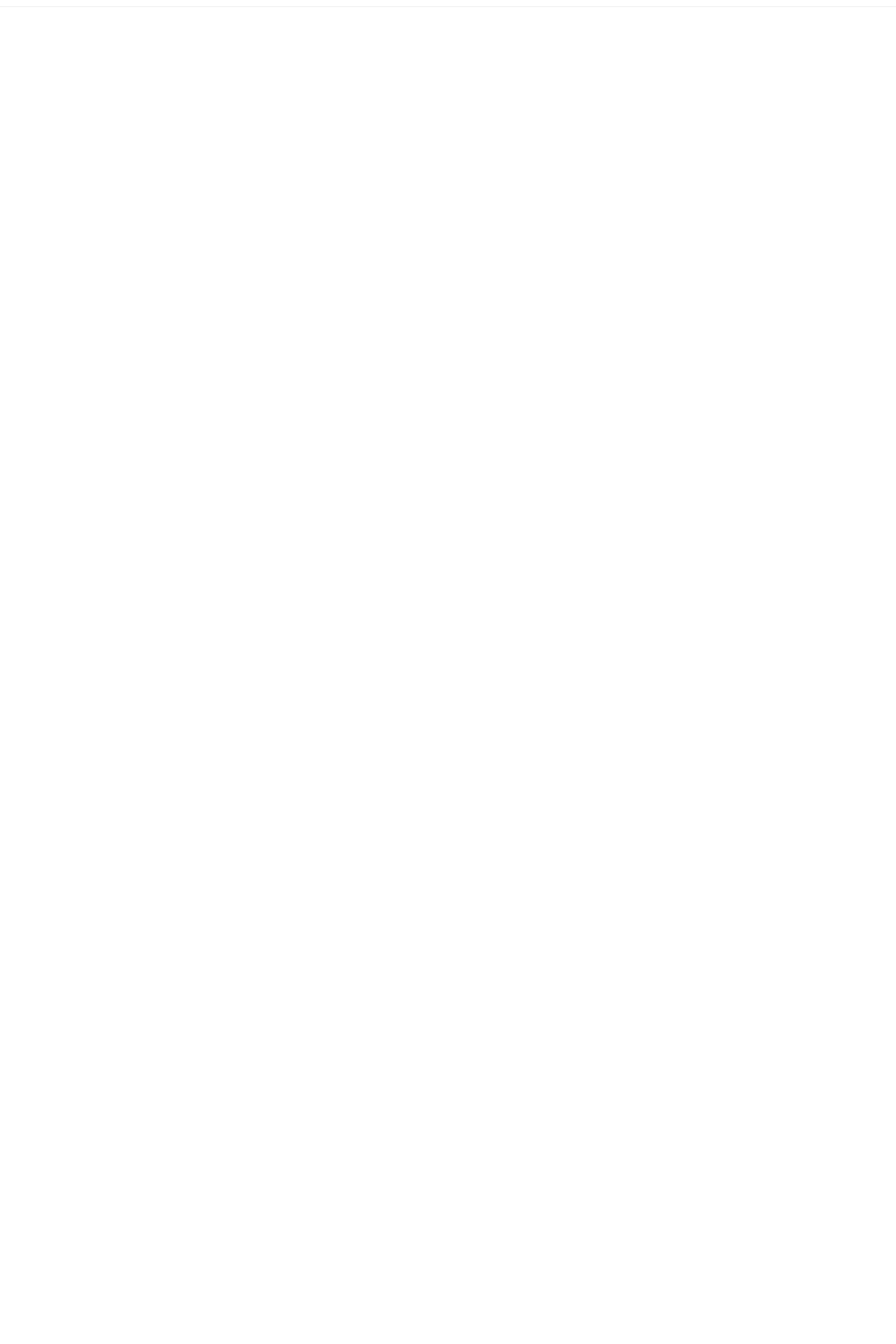
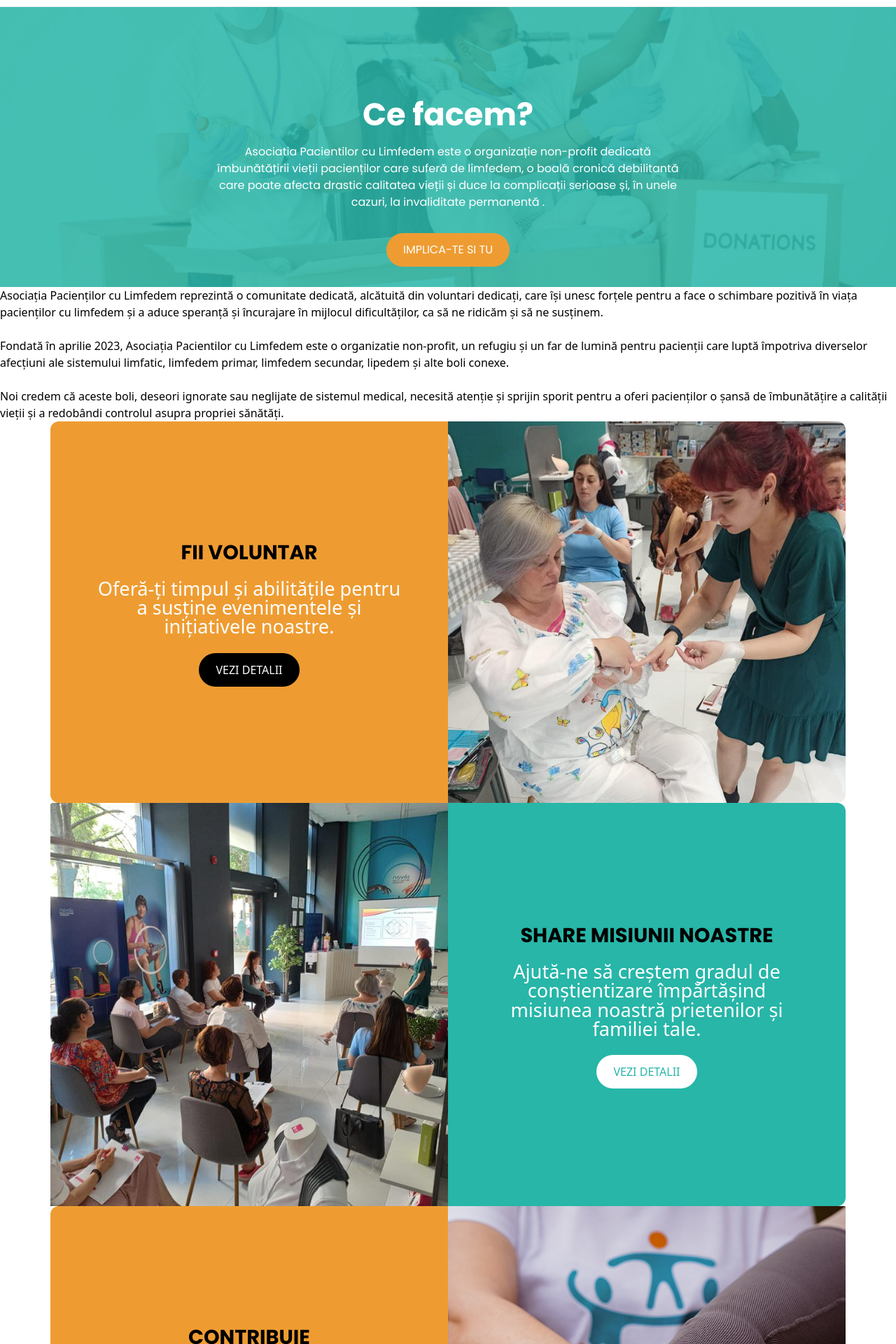
Before and after one commit to LiviuCaciulatu/asociatialimfedem, a Next.js app in the folder asociatialimfedem/: page /ce-facem in a window 1280 px wide. Shown: the part 60-1980 px from the top of the page at 70% size. Before the commit the page ends 800 px from the top, so only its background shows below. Built offline with nearby package versions, Linux system fonts and the light colour scheme.

Commit message:
work in progress

```diff
--- a/asociatialimfedem/app/ce-facem/page.tsx
+++ b/asociatialimfedem/app/ce-facem/page.tsx
@@ -1,3 +1,13 @@
+import CeFacemHero from "../components/ce-facem-page/CeFacemHero/CeFacemHero";
+import Footer from "../components/footer/Footer";
+import CeFacem from "../components/ce-facem-page/ce-facem/CeFacem";
+
 export default function Page() {
-  return null;
+  return (
+    <>
+      <CeFacemHero />
+      <CeFacem />
+      <Footer />
+    </>
+  );
 }
--- /dev/null
+++ b/asociatialimfedem/app/components/ce-facem-page/CeFacemHero/CeFacemHero.module.scss
@@ -0,0 +1,66 @@
+@use '../../../styles/globals' as *;
+
+.hero {
+  position: relative;
+  padding-top: 15vh;
+  background-image: url('/assets/jpg/background-1.jpg');
+  background-position: center;
+  background-repeat: no-repeat;
+  background-size: cover;
+  height: 50vh;
+  font-family: $font-regular;
+
+  &::after {
+    content: '';
+    position: absolute;
+    inset: 0;
+    background-color: rgba($teal, 0.85);
+    z-index: 0;
+  }
+  > * {
+    position: relative;
+    z-index: 1;
+  }
+}
+
+.inner {
+  max-width: $maxWidth;
+  margin: 0 auto;
+  text-align: center;
+    padding: 0rem 2rem;
+}
+
+.title {
+  font-size: 2.8rem;
+  margin: 0 0 0.5rem 0;
+  font-family: $font-bold;
+  color: white;
+}
+
+.lead {
+  color: #444;
+  max-width: 680px;
+  margin: 0 auto;
+    color: white;
+}
+
+.primaryBtn {
+  background: $orange;
+  color: #fff;
+  border: none;
+  border-radius: 9999px;
+  padding: 0.75rem 1.5rem;
+  font-size: 1rem;
+  cursor: pointer;
+  transition: background 0.3s ease;
+    margin-top: 2rem;
+
+
+  &:hover {
+    background: $black;
+  }
+}
+
+@media (max-width: 700px) {
+  .title { font-size: 1.6rem; }
+}
--- /dev/null
+++ b/asociatialimfedem/app/components/ce-facem-page/CeFacemHero/CeFacemHero.tsx
@@ -0,0 +1,21 @@
+import React from 'react';
+import styles from './CeFacemHero.module.scss';
+import Link from 'next/link';
+
+const CeFacemHero: React.FC = () => {
+  return (
+    <section className={styles.hero} aria-labelledby="despre-noi-title">
+      <div className={styles.inner}>
+        <h1 id="despre-noi-title" className={styles.title}>Ce facem?</h1>
+        <p className={styles.lead}>
+          Asociatia Pacientilor cu Limfedem este o organizație non-profit dedicată îmbunătățirii vieții pacienților care suferă de limfedem, o boală cronică debilitantă care poate afecta drastic calitatea vieții și duce la complicații serioase și, în unele cazuri, la invaliditate permanentă .
+        </p>
+              <Link href="/implica-te">
+          <button className={styles.primaryBtn}>IMPLICA-TE SI TU</button>
+        </Link>
+      </div>
+    </section>
+  );
+};
+
+export default CeFacemHero;
--- /dev/null
+++ b/asociatialimfedem/app/components/ce-facem-page/ce-facem/CeFacem.module.scss
@@ -0,0 +1,130 @@
+@use '../../../styles/globals' as *;
+
+.block {
+    max-width: $maxWidth;
+    width: 100%;
+    margin: 0 auto;
+    display: flex;
+    padding: 0rem 2rem;
+    border-radius: 0.75rem;
+    overflow: hidden;
+}
+
+.leftSide,
+.rightSide {
+  flex: 0 0 50%;
+}
+
+.leftSide,
+.rightSide {
+  flex: 0 0 50%;
+}
+
+
+.block1Left {
+  background: $orange;
+  display: flex;
+  flex-direction: column;
+  align-items: center;
+  justify-content: center;
+  padding: 2rem;
+  border-top-left-radius: 0.75rem;
+  border-bottom-left-radius: 0.75rem;
+  overflow: hidden;
+  color: #fff;
+}
+
+.blockTitle {
+  font-family: $font-bold;
+  font-size: 1.8rem;
+  color: black;
+  margin-bottom: 1rem;
+  text-align: center;
+}
+
+.blockSubtitle {
+  font-size: 1.7rem;
+  line-height: 1;
+  margin-bottom: 1.5rem;
+  text-align: center;
+  color: #fff;
+  max-width: 90%;
+}
+
+.blockButton {
+  @include button-dark;
+}
+.block2Right .blockButton {
+  @include button-secondary;
+}
+.block2Right {
+  background: $teal;
+  display: flex;
+  flex-direction: column;
+  align-items: center;
+  justify-content: center;
+  padding: 2rem;
+  border-top-right-radius: 0.75rem;
+  border-bottom-right-radius: 0.75rem;
+  overflow: hidden;
+  color: #fff;
+}
+
+.joinImage {
+  width: 100%;
+  height: auto;
+  object-fit: cover;
+  border-top-right-radius: 0.75rem;
+  border-bottom-right-radius: 0.75rem;
+}
+.block2Image {
+  border-top-right-radius: 0;
+  border-bottom-right-radius: 0;
+  border-top-left-radius: 0.75rem;
+  border-bottom-left-radius: 0.75rem;
+}
+
+@media (max-width: 768px) {
+    .ceFacem{
+        margin-top: 3rem;
+        width: 100%;
+        padding: 0;
+        gap: 0;
+    }
+    .subtitle{
+        margin-bottom: 1rem;
+        padding: 0 2rem;
+    }
+  .block {
+    flex-direction: column;
+    padding: 1.5rem;
+    border-radius: 0;
+    margin: 0;
+  }
+  .block2{
+    flex-direction: column-reverse;
+  }
+  .leftSide,
+  .rightSide {
+    flex: 1 0 auto;
+    width: 100%;
+  }
+  .block1Left {
+    padding: 1.5rem;
+    text-align: center;
+  }
+  .joinImage {
+    margin: 0 auto;
+    border-radius: 0;
+  }
+  .block,
+  .block1Left,
+  .block2Right,
+  .block2Image {
+    border-radius: 0;
+  }
+
+  .title{
+    flex-direction: column;
+  }
+}
--- /dev/null
+++ b/asociatialimfedem/app/components/ce-facem-page/ce-facem/CeFacem.tsx
@@ -0,0 +1,88 @@
+import styles from "./CeFacem.module.scss";
+import Link from "next/link";
+
+const CeFacem: React.FC = () => {
+  return (
+    <div className={styles.ceFacem}>
+      <p>
+        Asociația Pacienților cu Limfedem reprezintă o comunitate dedicată,
+        alcătuită din voluntari dedicați, care își unesc forțele pentru a face o
+        schimbare pozitivă în viața pacienților cu limfedem și a aduce speranță
+        și încurajare în mijlocul dificultăților, ca să ne ridicăm și să ne
+        susținem.
+        <br /><br />
+        Fondată în aprilie 2023, Asociația Pacientilor cu Limfedem este o
+        organizatie non-profit, un refugiu și un far de lumină pentru pacienții
+        care luptă împotriva diverselor afecțiuni ale sistemului limfatic,
+        limfedem primar, limfedem secundar, lipedem și alte boli conexe.
+        <br /><br />
+        Noi credem că aceste boli, deseori ignorate sau neglijate de sistemul
+        medical, necesită atenție și sprijin sporit pentru a oferi pacienților o
+        șansă de îmbunătățire a calității vieții și a redobândi controlul asupra
+        propriei sănătăți.
+      </p>
+
+       <div className={styles.block}>
+        <div className={`${styles.leftSide} ${styles.block1Left}`}>
+          <h3 className={styles.blockTitle}>FII VOLUNTAR</h3>
+          <p className={styles.blockSubtitle}>
+            Oferă-ți timpul și abilitățile pentru a susține evenimentele și
+            inițiativele noastre.
+          </p>
+          <Link href="/implica-te">
+            <button className={styles.blockButton}>VEZI DETALII</button>
+          </Link>
+        </div>
+        <div className={styles.rightSide}>
+          <img
+            src="/assets/png/joinUs-1.png"
+            alt="Join us"
+            width={500}
+            height={500}
+            className={styles.joinImage}
+          />
+        </div>
+      </div>
+      <div className={`${styles.block} ${styles.block2}`}>
+        <div className={styles.leftSide}>
+            <img
+              src="/assets/png/joinUs-2.png"
+              alt="logo"
+              className={styles.logoAnpc}
+            />
+        </div>
+        <div className={`${styles.rightSide} ${styles.block2Right}`}>
+          <h3 className={styles.blockTitle}>SHARE MISIUNII NOASTRE</h3>
+          <p className={styles.blockSubtitle}>
+            Ajută-ne să creștem gradul de conștientizare împărtășind misiunea
+            noastră prietenilor și familiei tale.
+          </p>
+          <Link href="/implica-te">
+            <button className={styles.blockButton}>VEZI DETALII</button>
+          </Link>
+        </div>
+      </div>
+      <div className={styles.block}>
+        <div className={`${styles.leftSide} ${styles.block1Left}`}>
+          <h3 className={styles.blockTitle}>CONTRIBUIE</h3>
+          <p className={styles.blockSubtitle}>
+            Contribuțiile tale ne permit să ne continuăm munca în folosul
+            pacienților.
+          </p>
+          <Link href="/implica-te">
+            <button className={styles.blockButton}>VEZI DETALII</button>
+          </Link>
+        </div>
+        <div className={styles.rightSide}>
+            <img
+              src="/assets/png/joinUs-3.png"
+              alt="logo"
+              className={styles.logoAnpc}
+            />
+        </div>
+    </div>
+    </div>
+  );
+};
+
+export default CeFacem;
```
